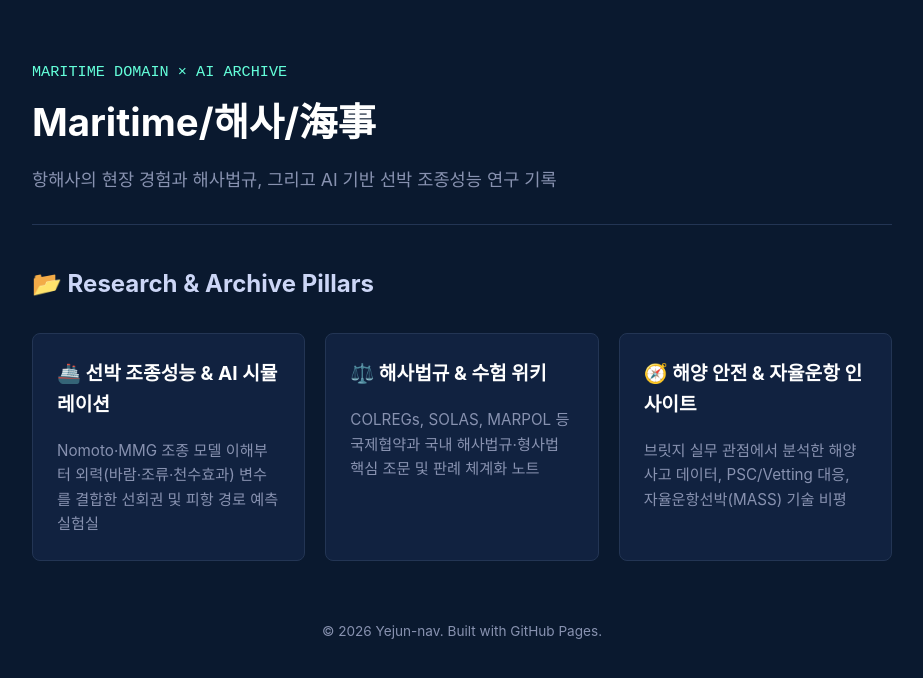
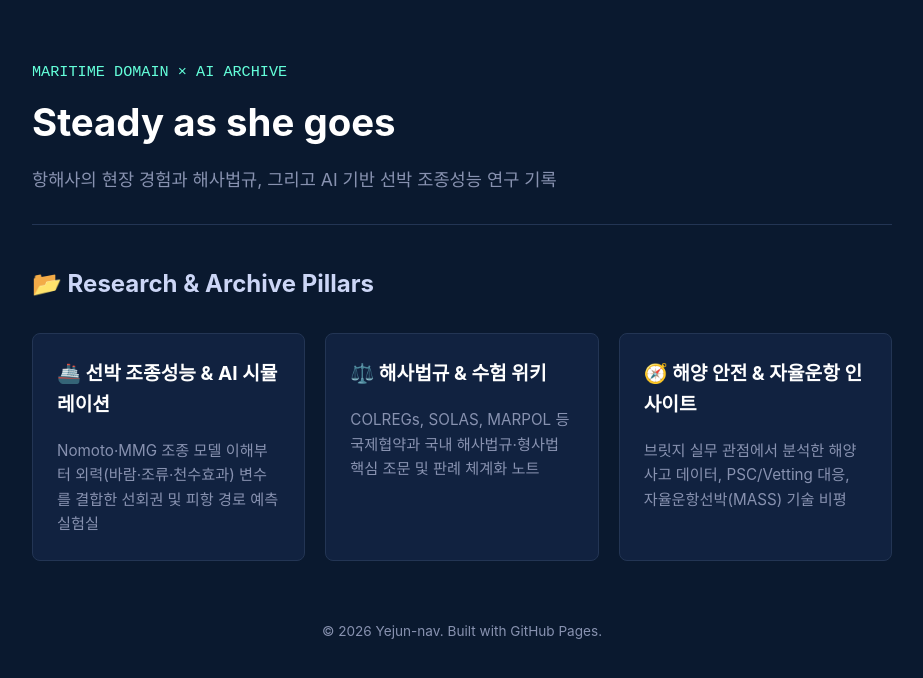
Before and after one commit to Yejun-nav/Yejun-nav.github.io, a plain HTML site: page index.html in a window 1280 px wide. Shown: the whole page, without its empty margins (178-1101 px from the left). Drawn offline with Linux system fonts and the light colour scheme.

Commit message:
Update index.html

```diff
--- a/index.html
+++ b/index.html
@@ -85,7 +85,7 @@
   <div class="container">
     <header>
       <span class="tag">MARITIME DOMAIN × AI ARCHIVE</span>
-      <h1>Maritime/해사/海事</h1>
+      <h1>Steady as she goes</h1>
       <p class="subtitle">항해사의 현장 경험과 해사법규, 그리고 AI 기반 선박 조종성능 연구 기록</p>
     </header>
 
```
